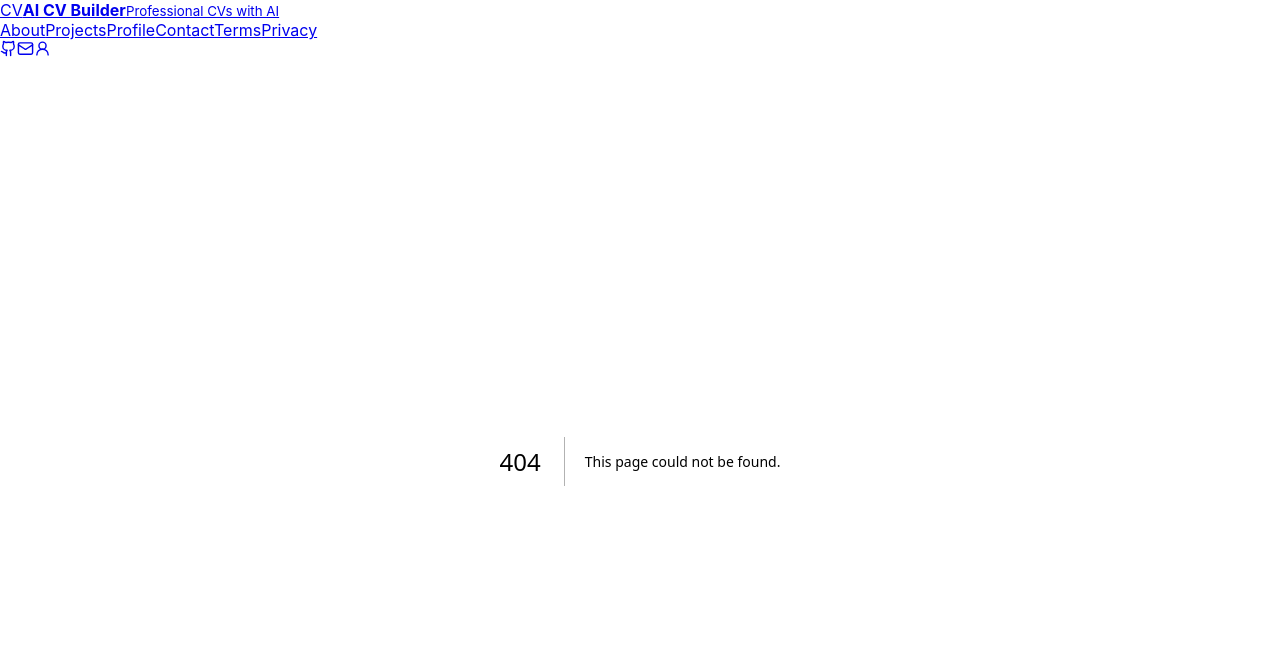
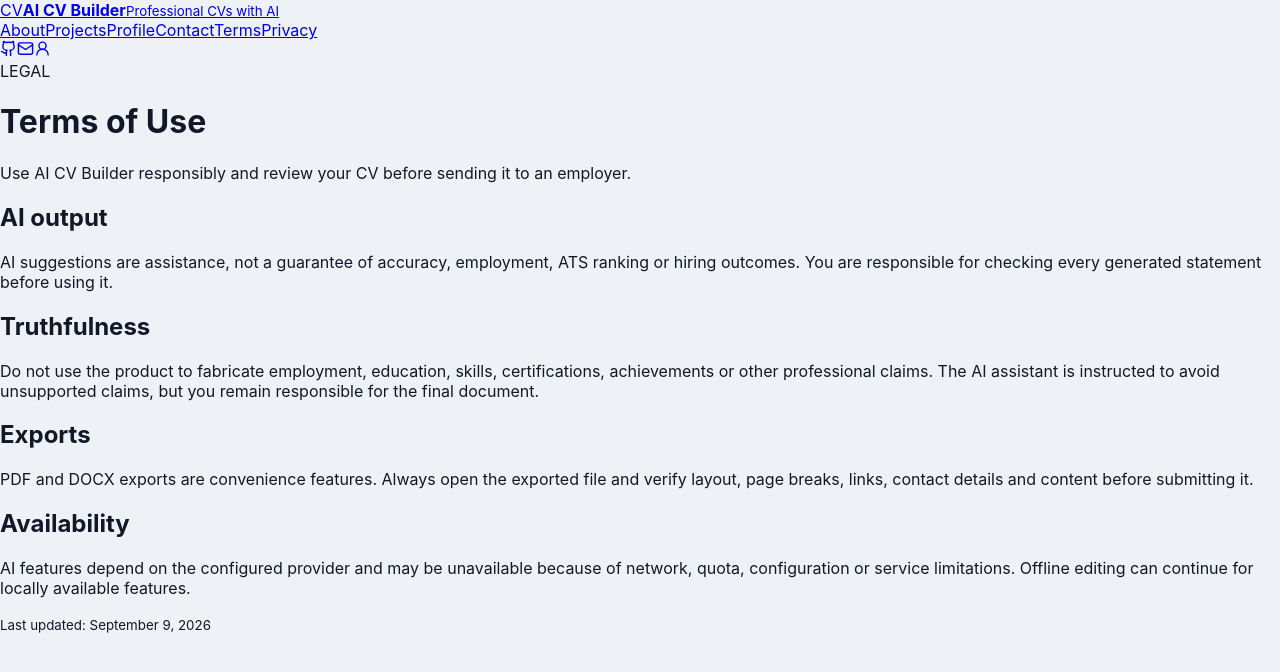
Before and after one commit to bc878vu/ai-cv-builder, a Next.js app: page /terms in a window 1280 px wide. Before the commit this address had no page. Shown: the top 672 px of the page. Built offline with nearby package versions, Linux system fonts and the light colour scheme.

Commit message:
Add terms of use page for CV Builder

```diff
--- /dev/null
+++ b/app/terms/page.tsx
@@ -0,0 +1,7 @@
+import type { Metadata } from 'next';
+
+export const metadata: Metadata = { title: 'Terms of Use', description: 'Terms of use for AI CV Builder.' };
+
+export default function TermsPage() {
+  return <main className="legal-page"><span className="eyebrow">LEGAL</span><h1>Terms of Use</h1><p className="legal-lead">Use AI CV Builder responsibly and review your CV before sending it to an employer.</p><section><h2>AI output</h2><p>AI suggestions are assistance, not a guarantee of accuracy, employment, ATS ranking or hiring outcomes. You are responsible for checking every generated statement before using it.</p></section><section><h2>Truthfulness</h2><p>Do not use the product to fabricate employment, education, skills, certifications, achievements or other professional claims. The AI assistant is instructed to avoid unsupported claims, but you remain responsible for the final document.</p></section><section><h2>Exports</h2><p>PDF and DOCX exports are convenience features. Always open the exported file and verify layout, page breaks, links, contact details and content before submitting it.</p></section><section><h2>Availability</h2><p>AI features depend on the configured provider and may be unavailable because of network, quota, configuration or service limitations. Offline editing can continue for locally available features.</p></section><small>Last updated: September 9, 2026</small></main>;
+}
```
